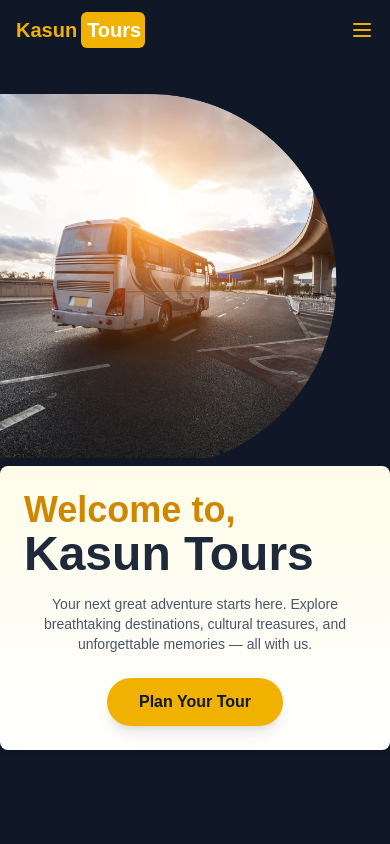
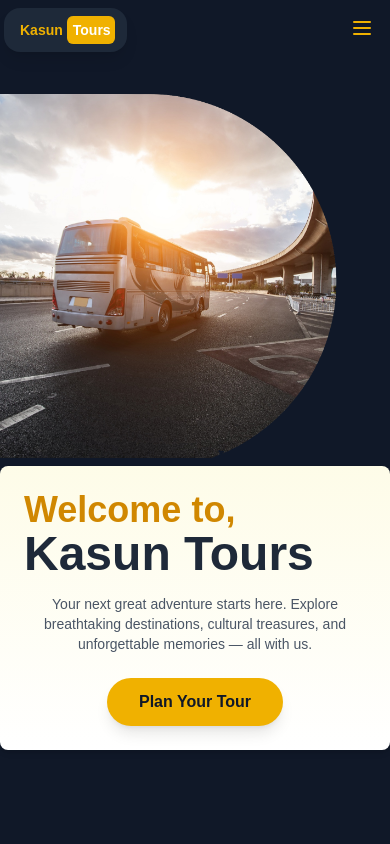
Before and after one commit to kasun-dev/kasun-tours-web, a Next.js app in the folder client/: page / in a window 390 px wide. Shown: the top 844 px of the page. Built offline with nearby package versions, Linux system fonts and the light colour scheme.

Commit message:
navbar correction commit

```diff
--- a/client/src/app/components/NavBar.tsx
+++ b/client/src/app/components/NavBar.tsx
@@ -16,17 +16,29 @@ export default function Page() {
 
   return (
     <div className='text-white text-sm fixed top-0 left-0 right-0 width-full'>
-        <div className="bg-gray-900 ">
+        <div className=" ">
             <div className="flex flex-row items-center justify-between max-w-7xl">
-                {/* logo and title*/}
-                <div className="flex">
-                    <p className="text-left text-xl text-yellow-500 font-bold pl-4 pt-4 pb-4">
+                {/* logo and title desktop*/}
+                <div className="flex bg-gray-800 rounded-2xl shadow-lg hidden md:flex ml-1 mt-1 animate-fadeLeft">
+                    <p className="text-left text-l text-yellow-500 font-bold pl-4 pt-3 pb-3">
                         Kasun
                     </p>
-                    <p className="text-left text-xl text-grey-900 font-bold mr-3 mt-3 mb-3 ml-1 bg-yellow-500 border-l-2 border-yellow-500 p-1 rounded-md">
+                    <p className="text-left text-l text-grey-900 font-bold mr-3 mt-2 mb-2 ml-1 bg-yellow-500 border-l-2 border-yellow-500 p-1 rounded-md">
                         Tours
                     </p>
                 </div>
+
+                {/* logo and title mobile*/}
+                <div className="flex bg-gray-800 rounded-2xl shadow-lg md:hidden mt-1 ml-1 animate-fadeLeft">
+                    <p className="text-left text-m text-yellow-500 font-bold pl-4 pt-3 pb-3">
+                        Kasun
+                    </p>
+                    <p className="text-left text-m text-grey-900 font-bold mr-3 mt-2 mb-2 ml-1 bg-yellow-500 border-l-2 border-yellow-500 p-1 rounded-md">
+                        Tours
+                    </p>
+                </div>
+
+
                 {/* Navigation buttons*/}
                 <div className="hidden md:flex">
                     <ul className="flex justify-center space-x-5 text-gray-300 text-sm">
```
